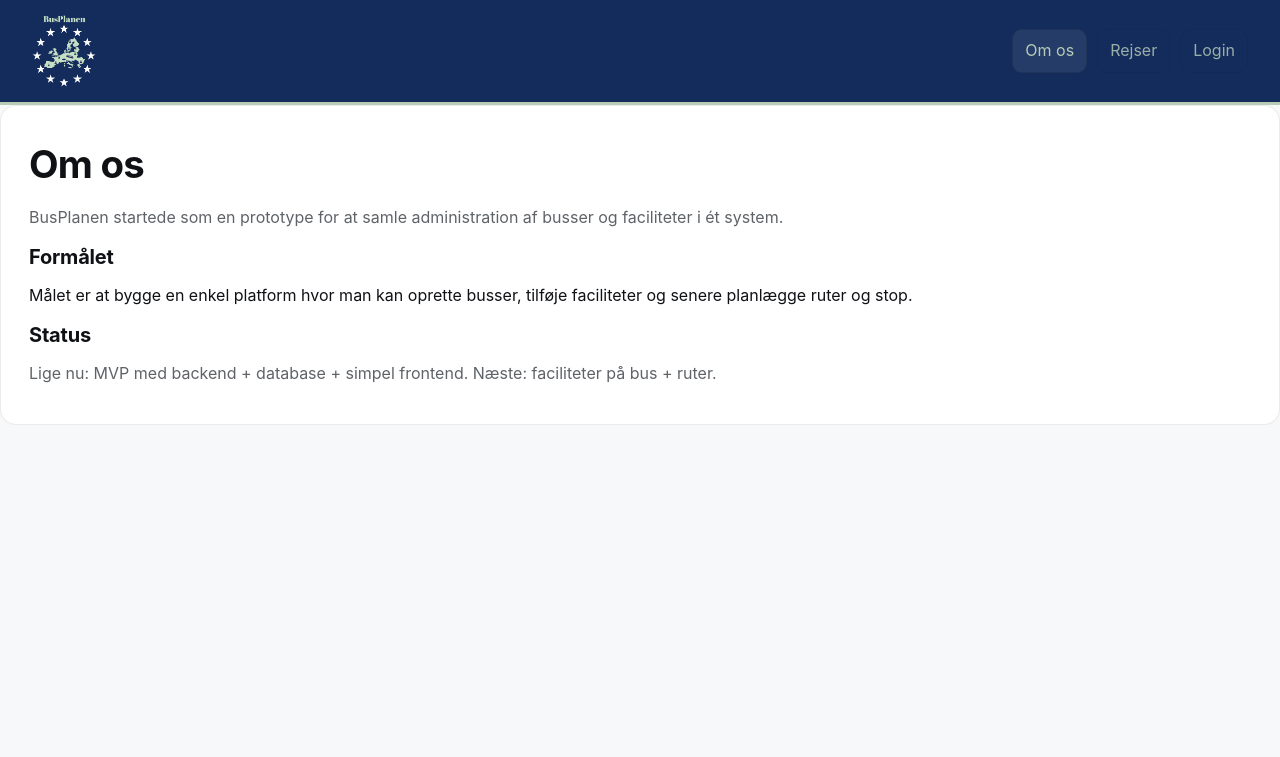
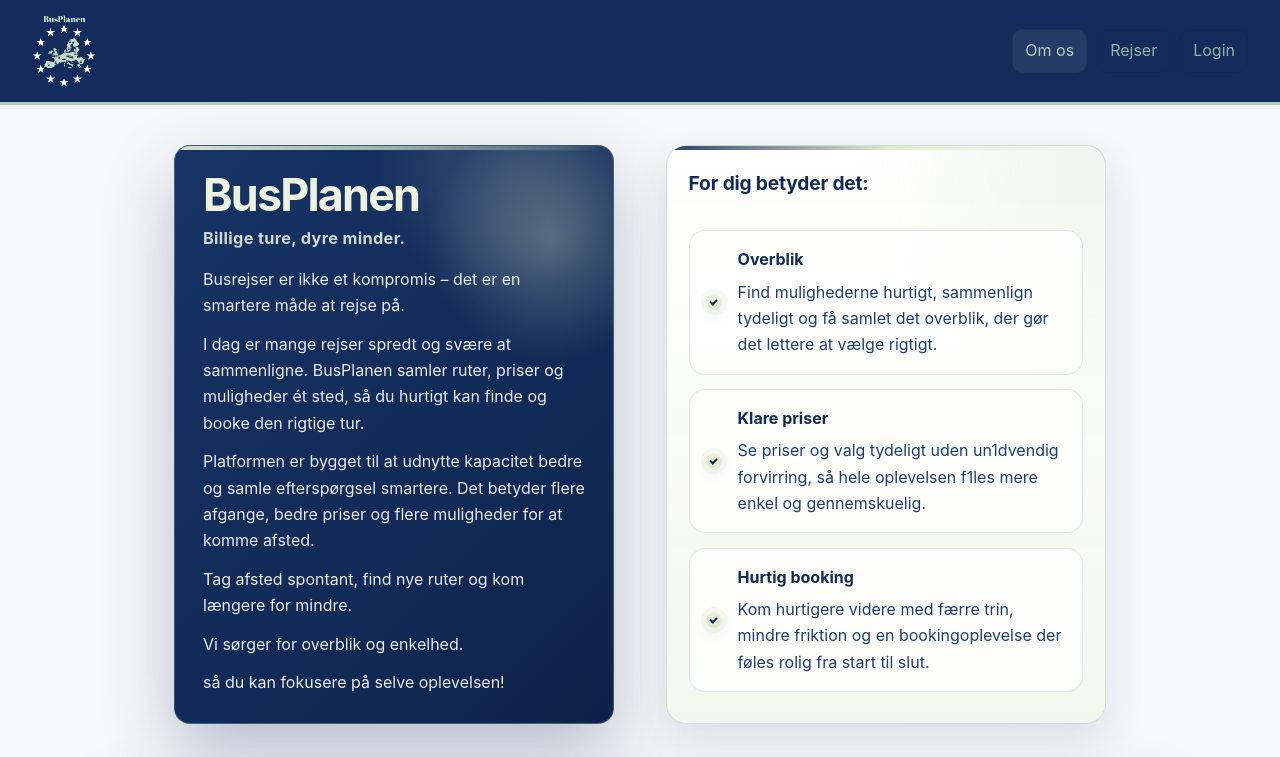
Before and after one commit to Kodzito11/busrejser-frontend, a React (Vite) app: page /om in a window 1280 px wide. Shown: the top 757 px of the page. Built offline with nearby package versions, Linux system fonts and the light colour scheme.

Commit message:
Redesign About page hero and benefits layout to match BusPlanen theme

```diff
--- a/src/features/public/pages/AboutPage.tsx
+++ b/src/features/public/pages/AboutPage.tsx
@@ -1,22 +1,93 @@
+import "../../../styles/public/AboutPage.css";
+
 export default function About() {
   return (
-    <div className="page">
-      <div className="card">
-        <h1>Om os</h1>
-        <p className="muted">
-          BusPlanen startede som en prototype for at samle administration af busser og faciliteter i ét system.
+    <div className="about-page">
+      <div className="about-top">
+        <section className="about-hero card">
+          <h1>BusPlanen</h1>
+          <p className="about-slogan">Billige ture, dyre minder.</p>
+
+          <div className="about-lead">
+            <p>
+              Busrejser er ikke et kompromis – det er en smartere måde at rejse på.            </p>
+
+            <p>
+              I dag er mange rejser spredt og svære at sammenligne. BusPlanen samler ruter, priser og muligheder ét sted, så du hurtigt kan finde og booke den rigtige tur.
+            </p>
+            <p>
+              Platformen er bygget til at udnytte kapacitet bedre og samle efterspørgsel smartere. Det betyder flere afgange, bedre priser og flere muligheder for at komme afsted.
+            </p>
+            <p>
+              Tag afsted spontant, find nye ruter og kom længere for mindre.
+            </p>
+            <p>Vi sørger for overblik og enkelhed.</p>
+            <p>
+              så du kan fokusere på selve oplevelsen!
+            </p>
+          </div>
+        </section>
+
+        <section className="about-benefits card">
+          <h2>For dig betyder det:</h2>
+          <div className="about-benefits-list">
+            <article className="about-benefit-item">
+              <h3>Overblik</h3>
+              <p>
+                Find mulighederne hurtigt, sammenlign tydeligt og få samlet det
+                overblik, der gør det lettere at vælge rigtigt.
+              </p>
+            </article>
+
+            <article className="about-benefit-item">
+              <h3>Klare priser</h3>
+              <p>
+                Se priser og valg tydeligt uden un1dvendig forvirring, så hele
+                oplevelsen f1les mere enkel og gennemskuelig.
+              </p>
+            </article>
+
+            <article className="about-benefit-item">
+              <h3>Hurtig booking</h3>
+              <p>
+                Kom hurtigere videre med færre trin, mindre friktion og en
+                bookingoplevelse der føles rolig fra start til slut.
+              </p>
+            </article>
+          </div>
+        </section>
+      </div>
+
+      <section className="about-story card">
+        <div className="section-accent" />
+        <h2>Hvorfor BusPlanen?</h2>
+        <p>
+          Busrejser er ofte rodet, uigennemskuelige og spredt på flere
+          platforme. Det g1r det sv1rere end n1dvendigt at finde den rigtige tur.
         </p>
+        <p>
+          BusPlanen samler rejser, ruter og priser ét sted, så du hurtigere kan
+          få overblik og booke uden at skulle lede flere steder.
+        </p>
+      </section>
 
-        <h2>Formålet</h2>
+      <section className="about-vision card">
+        <div className="section-accent" />
+        <h2>Vores retning</h2>
         <p>
-          Målet er at bygge en enkel platform hvor man kan oprette busser, tilføje faciliteter og senere planlægge ruter og stop.
+          BusPlanen er stadig under udvikling, men visionen er klar: en moderne
+          platform for busrejser, bygget til at gøre det nemt at tage afsted
+          spontant og få mere ud af hver tur.
         </p>
+      </section>
 
-        <h2>Status</h2>
-        <p className="muted">
-          Lige nu: MVP med backend + database + simpel frontend. Næste: faciliteter på bus + ruter.
+      <section className="about-contact card">
+        <h2>Kontakt</h2>
+        <p>
+          Har du spørgsmål eller feedback, er du velkommen til at skrive til os
+          på <a href="mailto:kontakt@busplanen.dk">kontakt@busplanen.dk</a>.
         </p>
-      </div>
+      </section>
     </div>
   );
 }
--- /dev/null
+++ b/src/styles/public/AboutPage.css
@@ -0,0 +1,300 @@
+.about-page {
+  --about-ink: #112a57;
+  --about-ink-soft: #1d3c72;
+  --about-cream: #edf3df;
+  --about-sand: #dce7c7;
+  --about-line: rgba(17, 42, 87, 0.14);
+  --about-shadow: 0 24px 60px rgba(20, 44, 92, 0.12);
+  --about-glow: radial-gradient(circle at top right, rgba(183, 203, 182, 0.3), transparent 36%);
+
+  width: min(100%, 1100px);
+  margin: 0 auto;
+  padding: 2.5rem 1rem 4.5rem;
+  display: grid;
+  gap: 1.25rem;
+}
+
+.about-top {
+  display: grid;
+  grid-template-columns: repeat(2, minmax(0, 440px));
+  justify-content: center;
+  gap: 3.25rem;
+  align-items: stretch;
+}
+
+.about-hero,
+.about-benefits,
+.about-story,
+.about-vision,
+.about-contact {
+  position: relative;
+  overflow: hidden;
+  border: 1px solid var(--about-line);
+  box-shadow: var(--about-shadow);
+}
+
+.about-hero,
+.about-benefits,
+.about-story,
+.about-vision,
+.about-contact {
+  background:
+    var(--about-glow),
+    linear-gradient(180deg, rgba(255, 255, 255, 0.98), rgba(246, 249, 240, 0.96));
+}
+
+.about-hero::before,
+.about-benefits::before,
+.about-story::before,
+.about-vision::before,
+.about-contact::before {
+  content: "";
+  position: absolute;
+  inset: 0 auto auto 0;
+  width: 100%;
+  height: 4px;
+  background: linear-gradient(90deg, var(--about-ink), var(--about-sand), transparent);
+  opacity: 0.9;
+}
+
+.about-hero {
+  width: 100%;
+  padding: 1.1rem 2rem 1.rem;
+  background:
+    radial-gradient(circle at 86% 16%, rgba(183, 203, 182, 0.35), transparent 20%),
+    radial-gradient(circle at 92% 0%, rgba(20, 44, 92, 0.09), transparent 22%),
+    linear-gradient(135deg, #173465 0%, #112a57 62%, #0d2248 100%);
+  color: var(--about-cream);
+  border-color: rgba(183, 203, 182, 0.28);
+  box-shadow: 0 30px 70px rgba(17, 42, 87, 0.28);
+}
+
+.about-hero::before {
+  background: linear-gradient(90deg, var(--about-cream), rgba(183, 203, 182, 0.92), transparent);
+}
+
+.about-hero::after {
+  content: "";
+  position: absolute;
+  right: -5%;
+  top: -18%;
+  width: 260px;
+  height: 260px;
+  border-radius: 50%;
+  background:
+    radial-gradient(circle, rgba(237, 243, 223, 0.12) 0, rgba(237, 243, 223, 0.08) 35%, transparent 70%);
+  pointer-events: none;
+}
+
+.about-eyebrow {
+  display: inline-flex;
+  align-items: center;
+  gap: 0.5rem;
+  margin-bottom: 1rem;
+  padding: 0.45rem 0.8rem;
+  border: 1px solid rgba(237, 243, 223, 0.24);
+  border-radius: 999px;
+  background: rgba(255, 255, 255, 0.06);
+  font-size: 0.76rem;
+  font-weight: 800;
+  letter-spacing: 0.14em;
+  text-transform: uppercase;
+  color: var(--about-sand);
+}
+
+.about-eyebrow::before {
+  content: "";
+  width: 8px;
+  height: 8px;
+  border-radius: 50%;
+  background: currentColor;
+  box-shadow: 0 0 0 5px rgba(220, 231, 199, 0.12);
+}
+
+.about-hero h1 {
+  margin: 0;
+  font-size: clamp(2.5rem, 3.5vw, 4rem);
+  line-height: 0.95;
+  letter-spacing: -0.04em;
+}
+
+.about-slogan {
+  margin: 0.55rem 0 0.9rem;
+  font-size: 1.02rem;
+  font-weight: 700;
+  letter-spacing: 0.02em;
+  color: rgba(237, 243, 223, 0.86);
+}
+
+.about-lead {
+  margin: 0;
+  font-size: 1rem;
+  line-height: 1.65;
+  color: rgba(255, 255, 255, 0.9);
+}
+
+.about-lead p {
+  max-width: 52ch;
+  margin: 0 0 0.75rem;
+}
+
+.about-lead p:last-child {
+  margin-bottom: 0;
+}
+
+.about-benefits {
+  width: 100%;
+  padding: 1.35rem;
+  color: var(--about-ink);
+  border-radius: 20px;
+  background:
+    radial-gradient(circle at top right, rgba(183, 203, 182, 0.2), transparent 34%),
+    linear-gradient(180deg, rgba(255, 255, 255, 0.98), rgba(243, 247, 235, 0.96));
+  box-shadow:
+    inset 0 1px 0 rgba(255, 255, 255, 0.7),
+    0 18px 40px rgba(17, 42, 87, 0.12);
+}
+
+.about-benefits h2 {
+  margin: 0 0 2rem;
+  font-weight: 700;
+  font-size: 1.2rem;
+  color: var(--about-ink);
+}
+
+.about-benefits-list {
+  display: grid;
+  grid-template-columns: 1fr;
+  gap: 0.9rem;
+}
+
+.about-benefit-item {
+  position: relative;
+  padding: 1rem 1rem 1rem 3rem;
+  border: 1px solid rgba(17, 42, 87, 0.1);
+  border-radius: 16px;
+  background: rgba(255, 255, 255, 0.72);
+}
+
+.about-benefit-item::before {
+  content: "";
+  position: absolute;
+  left: 1rem;
+  top: 50%;
+  width: 1rem;
+  height: 1rem;
+  border-radius: 999px;
+  transform: translateY(-50%);
+  background: linear-gradient(180deg, #edf3df, #dce7c7);
+  box-shadow:
+    0 0 0 5px rgba(220, 231, 199, 0.24),
+    0 6px 14px rgba(17, 42, 87, 0.08);
+}
+
+.about-benefit-item::after {
+  content: "";
+  position: absolute;
+  left: 1.29rem;
+  top: 50%;
+  width: 0.3rem;
+  height: 0.18rem;
+  border-left: 2px solid #112a57;
+  border-bottom: 2px solid #112a57;
+  transform: translateY(-60%) rotate(-45deg);
+}
+
+.about-benefit-item h3 {
+  margin: 0 0 0.35rem;
+  font-size: 1rem;
+  color: var(--about-ink);
+}
+
+.about-benefit-item p {
+  margin: 0;
+  line-height: 1.65;
+  color: var(--about-ink-soft);
+}
+
+.about-story,
+.about-vision,
+.about-contact {
+  padding: 1.75rem;
+}
+
+.about-story h2,
+.about-vision h2,
+.about-contact h2 {
+  margin: 0 0 0.85rem;
+  color: var(--about-ink);
+  font-size: clamp(1.4rem, 2vw, 1.8rem);
+}
+
+.about-story p,
+.about-vision p,
+.about-contact p {
+  max-width: 68ch;
+  line-height: 1.8;
+  margin: 0 0 0.9rem;
+  color: var(--about-ink-soft);
+}
+
+.about-contact {
+  background:
+    linear-gradient(135deg, rgba(20, 44, 92, 0.05), rgba(183, 203, 182, 0.12)),
+    linear-gradient(180deg, rgba(255, 255, 255, 0.98), rgba(246, 249, 240, 0.96));
+}
+
+.about-contact p {
+  margin-bottom: 0;
+}
+
+.section-accent {
+  width: 64px;
+  height: 5px;
+  border-radius: 999px;
+  margin-bottom: 1rem;
+  background: linear-gradient(90deg, var(--about-ink), var(--about-sand));
+  box-shadow: 0 8px 18px rgba(20, 44, 92, 0.12);
+}
+
+.about-contact a {
+  color: var(--about-ink);
+  font-weight: 700;
+  text-decoration: none;
+  border-bottom: 1px solid rgba(20, 44, 92, 0.24);
+}
+
+.about-contact a:hover {
+  color: var(--about-ink-soft);
+  border-bottom-color: currentColor;
+}
+
+@media (max-width: 768px) {
+  .about-page {
+    padding: 1.5rem 1rem 3.5rem;
+  }
+
+  .about-top,
+  .about-benefits-list {
+    grid-template-columns: 1fr;
+  }
+
+  .about-hero,
+  .about-benefits,
+  .about-story,
+  .about-vision,
+  .about-contact {
+    padding: 1.25rem;
+  }
+
+  .about-hero h1 {
+    font-size: clamp(2.2rem, 10vw, 3.2rem);
+  }
+
+  .about-lead p,
+  .about-story p,
+  .about-vision p,
+  .about-contact p {
+    max-width: none;
+  }
+}
```
